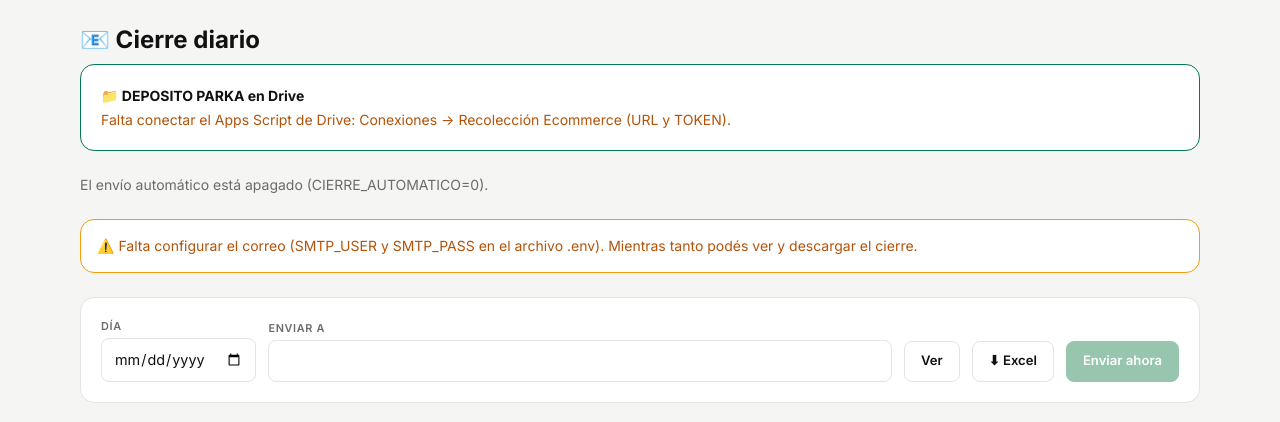
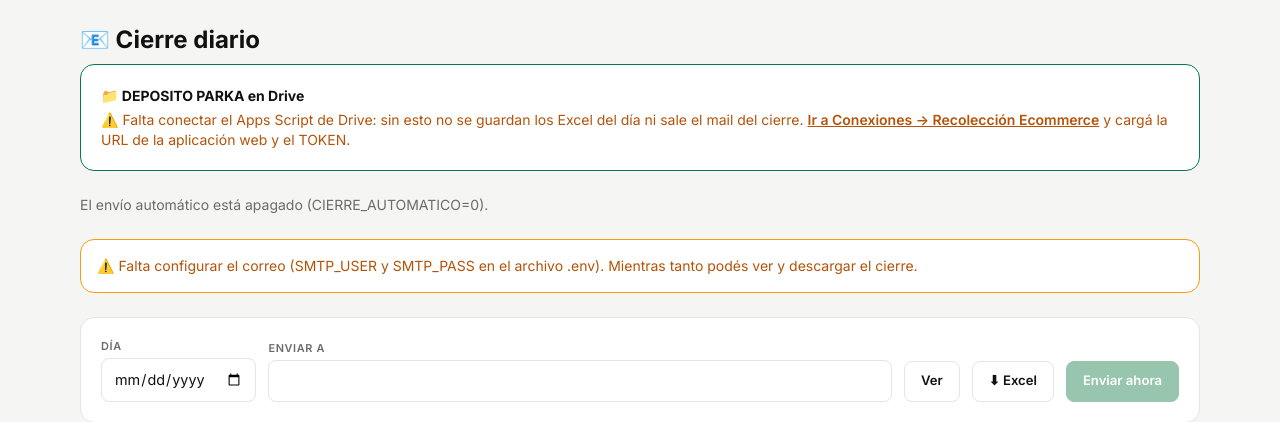
Before and after one commit to Digital1vengil/PArka-deposito2, a FastAPI app: template app/templates/admin_cierre.html in a window 1280 px wide. Shown: the top 422 px of the page. Run offline with FastAPI, Linux system fonts and the light colour scheme; the template is opened without the code that fills it, so the values that code supplies are empty; data comes from the database, SQL or seed files in the repository; parts of the project's set-up code (start-up, migrations or seed data) failed here and were passed over.

Commit message:
Aviso de Drive (1/2): link directo a Conexiones cuando falta la URL y el TOKEN del Apps Script
Sin esa conexión no se guardan los Excel de DEPOSITO PARKA ni sale el mail del cierre (el del 16/10 falló por eso).

Co-Authored-By: Claude Opus 5.5 <noreply@anthropic.com>

```diff
--- a/app/templates/admin_cierre.html
+++ b/app/templates/admin_cierre.html
@@ -16,7 +16,8 @@
   <p class="text-sm text-zinc-400 mt-3">✉ {% if cm_auto %}El cierre sale solo por mail a <b>{{ cm_para }}</b> a las <b>{{ cm_hora }}</b> ({{ cm_dias }}), con el Excel del día adjunto.{% else %}<span class="text-amber-400">El mail automático del cierre está apagado (cierre_mail_auto=0).</span>{% endif %}</p>
   <div id="d-archivos" class="text-sm mt-3"></div>
   {% else %}
-  <p class="text-sm text-amber-300">Falta conectar el Apps Script de Drive: Conexiones → Recolección Ecommerce (URL y TOKEN).</p>
+  <p class="text-sm text-amber-300">⚠️ Falta conectar el Apps Script de Drive: sin esto no se guardan los Excel del día ni sale el mail del cierre.
+    <a class="underline font-semibold" href="/admin/conexiones">Ir a Conexiones → Recolección Ecommerce</a> y cargá la URL de la aplicación web y el TOKEN.</p>
   {% endif %}
 </section>
 {% if google %}
```
